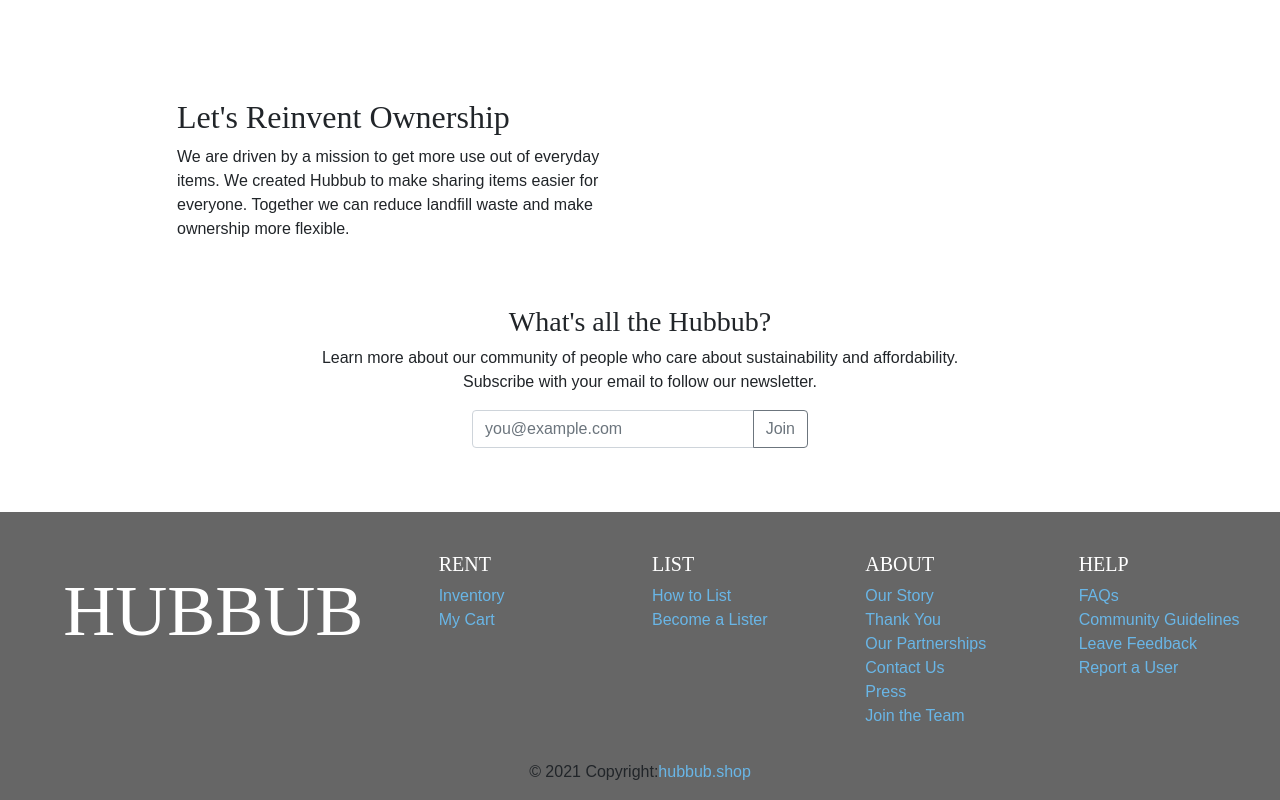
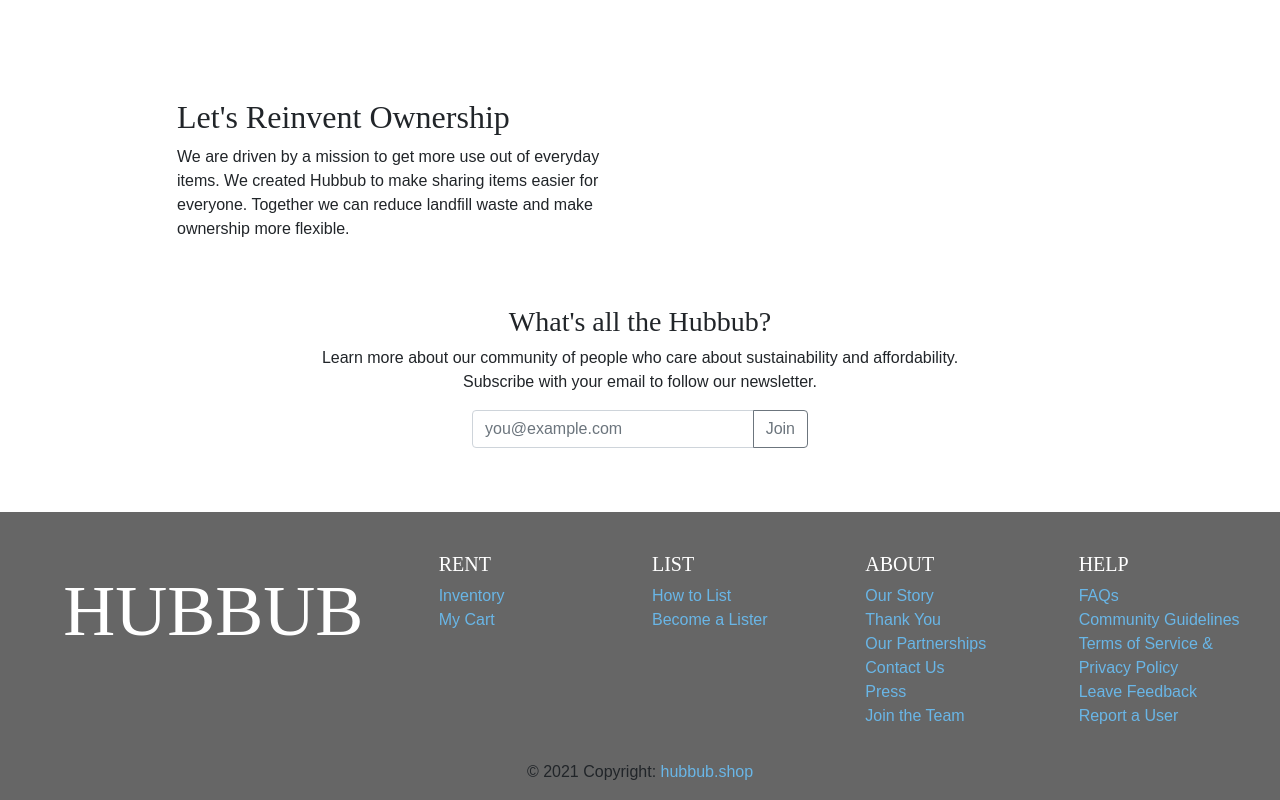
Before and after one commit to hubbub-tech/rent-client, a React (Create React App) app: page / in a window 1280 px wide. Shown: the part 932-1732 px from the top of the page. Built offline with nearby package versions, Linux system fonts and the light colour scheme; no server answers.

Commit message:
add terms and services w/ privacy

```diff
--- a/src/components/base/Footer.js
+++ b/src/components/base/Footer.js
@@ -67,6 +67,9 @@ const Footer = () => {
                 <a href="https://docs.google.com/document/d/1rRKafml--o5q6L3HA8EtFHCedQTncR8rUZhAeVsEqfI/edit?usp=sharing" target="_blank" rel="noreferrer">Community Guidelines</a>
               </li>
               <li>
+                <a href="https://docs.google.com/document/d/1HVTqo46FFZu-P12gfrb7o6a83VDANyzGNfMyR_FFxOE/edit?usp=sharing" target="_blank" rel="noreferrer">Terms of Service & Privacy Policy</a>
+              </li>
+              <li>
                 <a href="https://docs.google.com/forms/d/e/1FAIpQLSe5gWyZ6XtGYhMk8n_pPbxVtt8_YhEh139BTRydbF4XCkVHJg/viewform" target="_blank" rel="noreferrer">Leave Feedback</a>
               </li>
               <li>
@@ -84,9 +87,7 @@ const Footer = () => {
           <div className="col-3"></div>
         </div>
       </div>
-      <div className="footer-copyright text-center py-3">© 2021 Copyright:
-        <a href="https://www.hubbub.shop/">hubbub.shop</a>
-      </div>
+      <div className="footer-copyright text-center py-3">© 2021 Copyright: <a href="https://www.hubbub.shop/">hubbub.shop</a></div>
     </footer>
   );
 }
```
